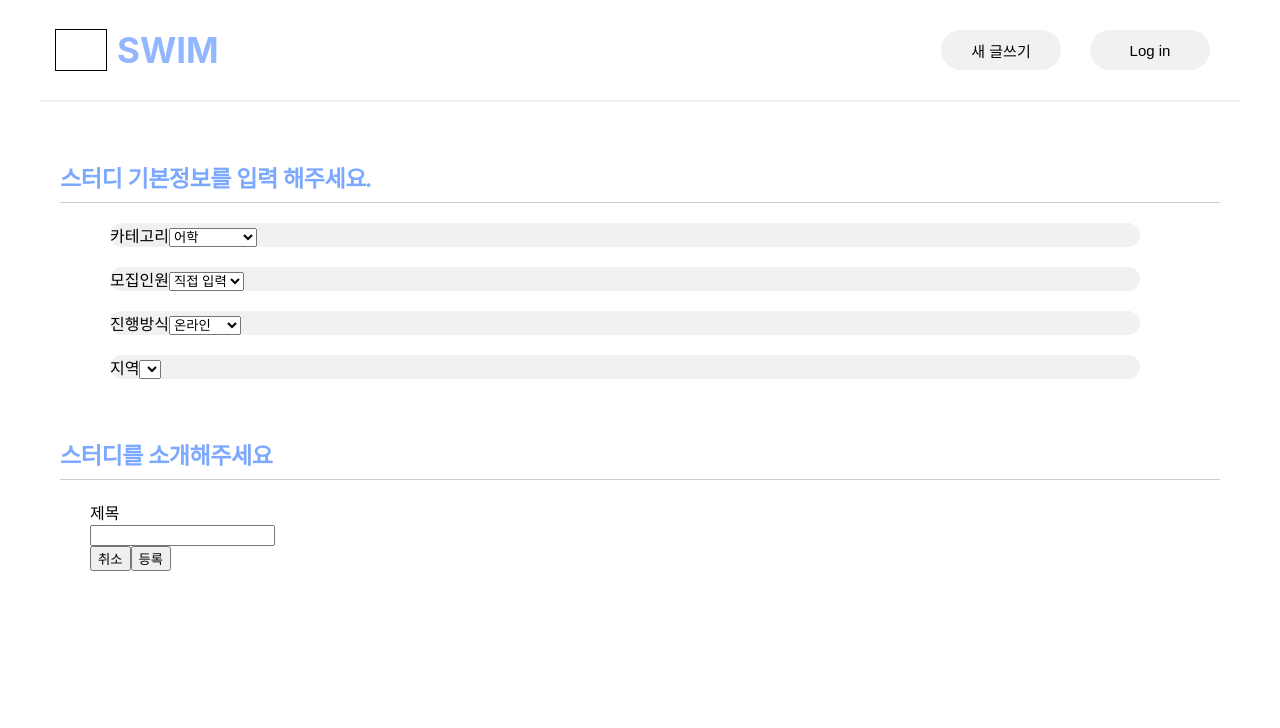
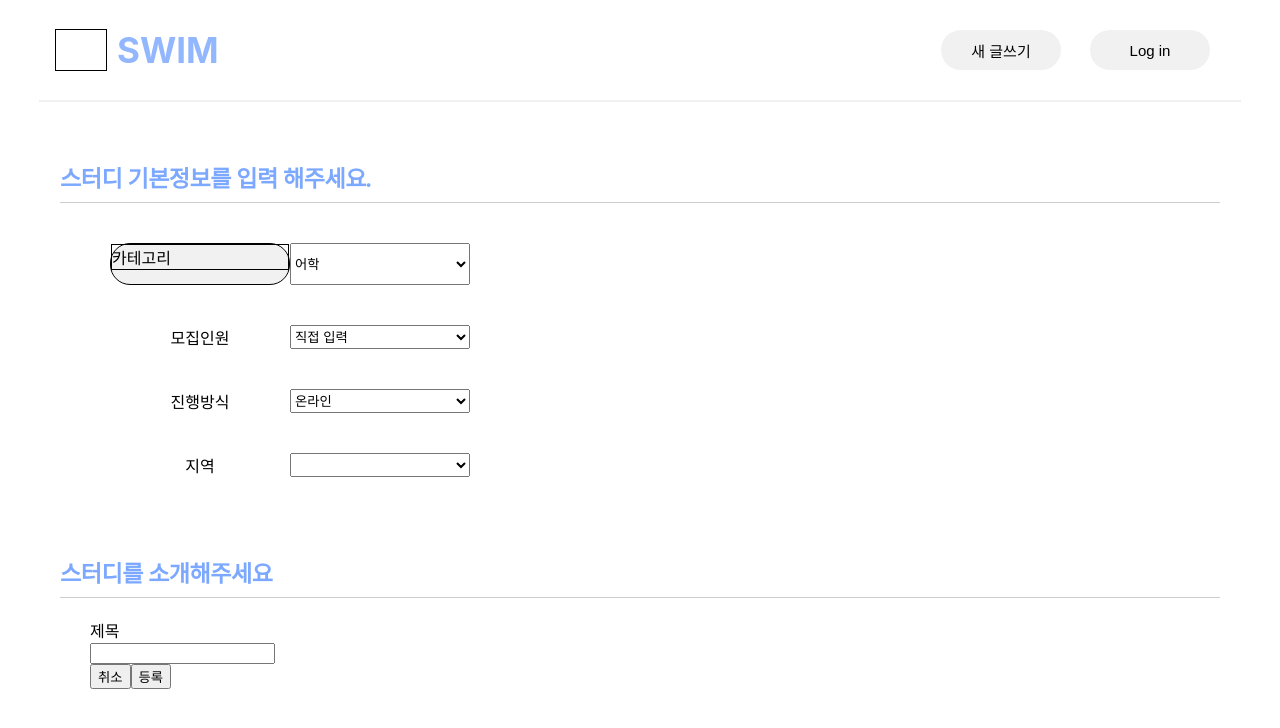
Before and after one commit to jpg723/SWIM-ToyProject, a React (Create React App) app in the folder demo/src/main/frontend/: page /write-form in a window 1280 px wide. Shown: the top 728 px of the page. Built offline with nearby package versions, Linux system fonts and the light colour scheme.

Commit message:
[UPDATE]

```diff
--- a/demo/src/main/frontend/src/Components/Study/WriteForm.css
+++ b/demo/src/main/frontend/src/Components/Study/WriteForm.css
@@ -19,11 +19,36 @@
     line-height: normal;
     letter-spacing: -0.45px;
 }
-#WriteForm-1txt-info,#WriteForm-2-info{
-    margin: 20px 60px 0 30px;
+#WriteForm-1txt-info{
+    margin: 20px 120px 20px 30px;
+    width: 400px;
 }
+
 #WriteForm-1txt-info-select{
-    margin: 20px;
+    display: grid;
+    padding: 20px;
+    grid-template-columns: 1fr 1fr;
+    text-align: center;
+}
+#WriteForm-option{
+    border: 1px solid black;
+    height: 40px;
+
+
     border-radius: 20px;
+
     background: #F1F1F1;
+    align-items: center;
+    text-align: center;
 }
+
+#WriteForm-2-info{
+    margin: 20px 60px 20px 30px;
+}
+
+#s{
+    border: 1px solid black;
+    align-items: center;
+    text-align: center;
+    display: flex;
+}
--- a/demo/src/main/frontend/src/Components/Study/WriteForm.js
+++ b/demo/src/main/frontend/src/Components/Study/WriteForm.js
@@ -47,7 +47,7 @@ function WriteForm() {
         <div id="WriteForm-1txt">스터디 기본정보를 입력 해주세요.</div>
         <div id="WriteForm-1txt-info">
           <div id="WriteForm-1txt-info-select">
-            <text id="WriteForm-option">카테고리</text>
+            <div  id="WriteForm-option"><text id="s">카테고리</text></div>
             <select>
               <option value="language">어학</option>
               <option value="employment">취업</option>
```
Also changed, not shown: 1 other file (tests, documents, lock files or other folders).
